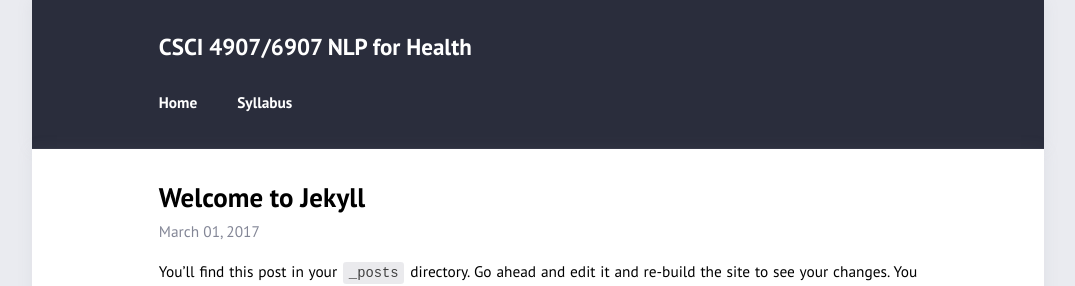
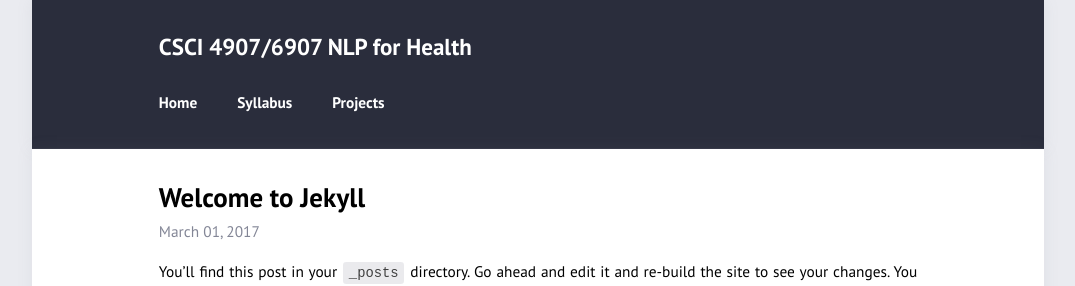
Before and after one commit to azirikly/nlp4health-fall25, a Jekyll site: the page built from _posts/2017-03-01-welcome-to-jekyll.md, in a window 1280 px wide. Shown: the top 286 px of the page, without its empty margins (102-1177 px from the left). Built offline with Jekyll 4.4.1, drawn with Linux system fonts in a browser that asks for light colours.

Commit message:
Update _config.yml

```diff
--- a/_config.yml
+++ b/_config.yml
@@ -21,6 +21,7 @@ show_social: false              # remove social icons
 navigation:                     # accepts {file, title, url, icon, sidebaricon}
   - {file: "home.html", title: Home, sidebaricon: home}
   - {file: "syllabus.html", title: Syllabus, sidebaricon: syllabus}
+  - {file: "projects.html", title: Projects, sidebaricon: projects}
   #- {file: "README.md", sidebaricon: address-card}
 
 external:                       # accepts {file, title, url, icon, sidebaricon}
```
